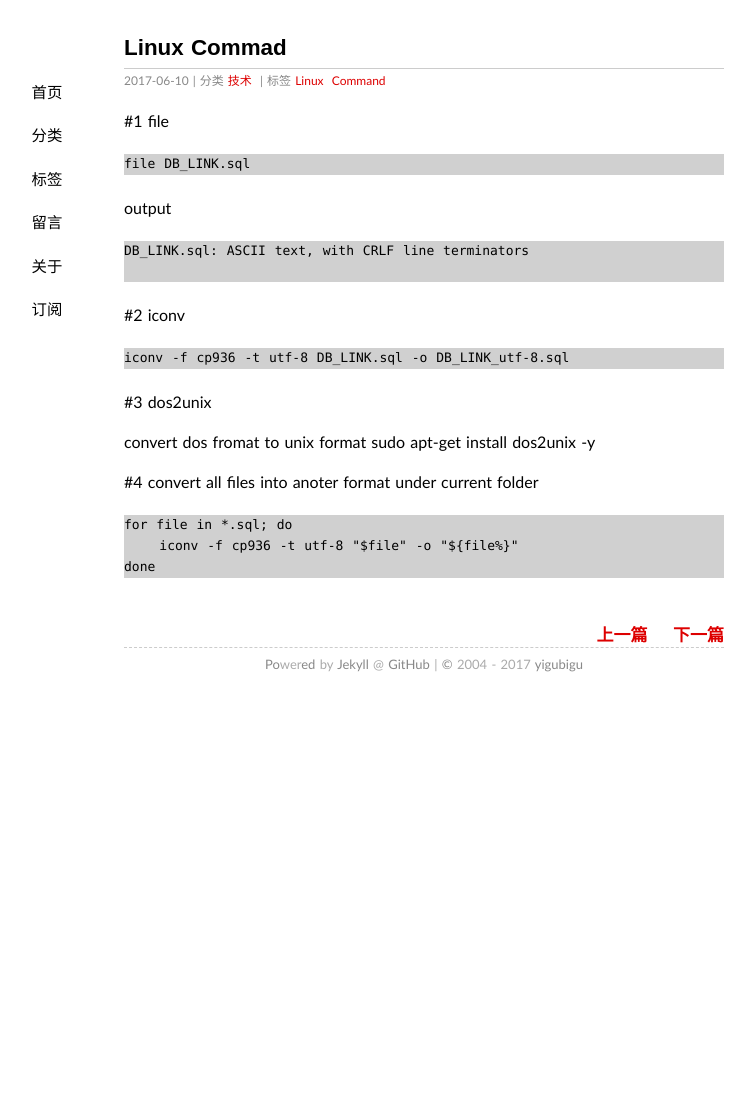
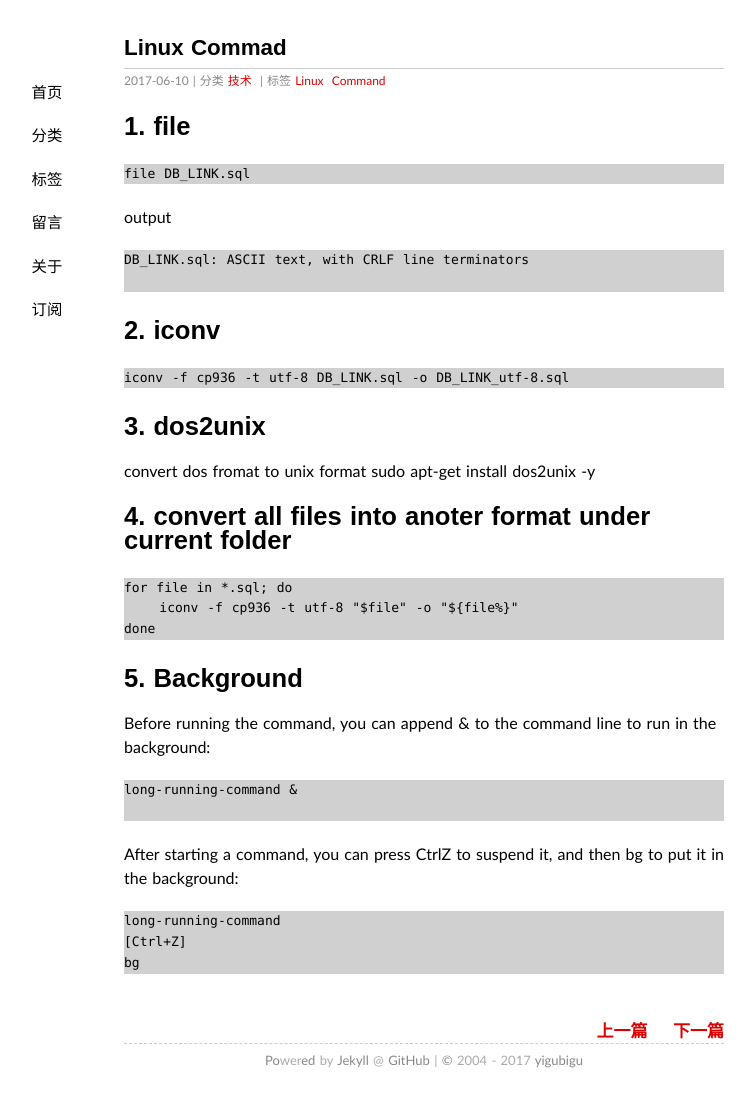
Before and after one commit to yigubigu/yigubigu.github.io, a Jekyll site: the page built from _posts/2017-06-10-linux-command.md, in a window 1280 px wide. Shown: the whole page, without its empty margins (216-971 px from the left). Built offline with Jekyll 4.4.1, drawn with Linux system fonts in a browser that asks for light colours; before the commit the page ends 900 px from its top, so only the background shows below that.

Commit message:
add backgroup

`````diff
--- a/_posts/2017-06-10-linux-command.md
+++ b/_posts/2017-06-10-linux-command.md
@@ -6,7 +6,7 @@ categories: 技术
 tags:  Linux Command
 ---
 
-#1 file
+# 1. file
 ````
 file DB_LINK.sql
 ````
@@ -17,19 +17,36 @@ DB_LINK.sql: ASCII text, with CRLF line terminators
 
 ````
 
-#2 iconv
+# 2. iconv
 ````
 iconv -f cp936 -t utf-8 DB_LINK.sql -o DB_LINK_utf-8.sql
 ````
 
-#3 dos2unix
+# 3. dos2unix
 
 convert dos fromat to unix format
 sudo apt-get install dos2unix -y
 
-#4 convert all files into anoter format under current folder
+# 4. convert all files into anoter format under current folder
 ````
 for file in *.sql; do
     iconv -f cp936 -t utf-8 "$file" -o "${file%}"
 done
 ````
+
+
+# 5. Background
+
+Before running the command, you can append & to the command line to run in the background:
+
+```
+long-running-command &
+
+```
+
+After starting a command, you can press CtrlZ to suspend it, and then bg to put it in the background:
+```
+long-running-command
+[Ctrl+Z]
+bg
+```
`````
